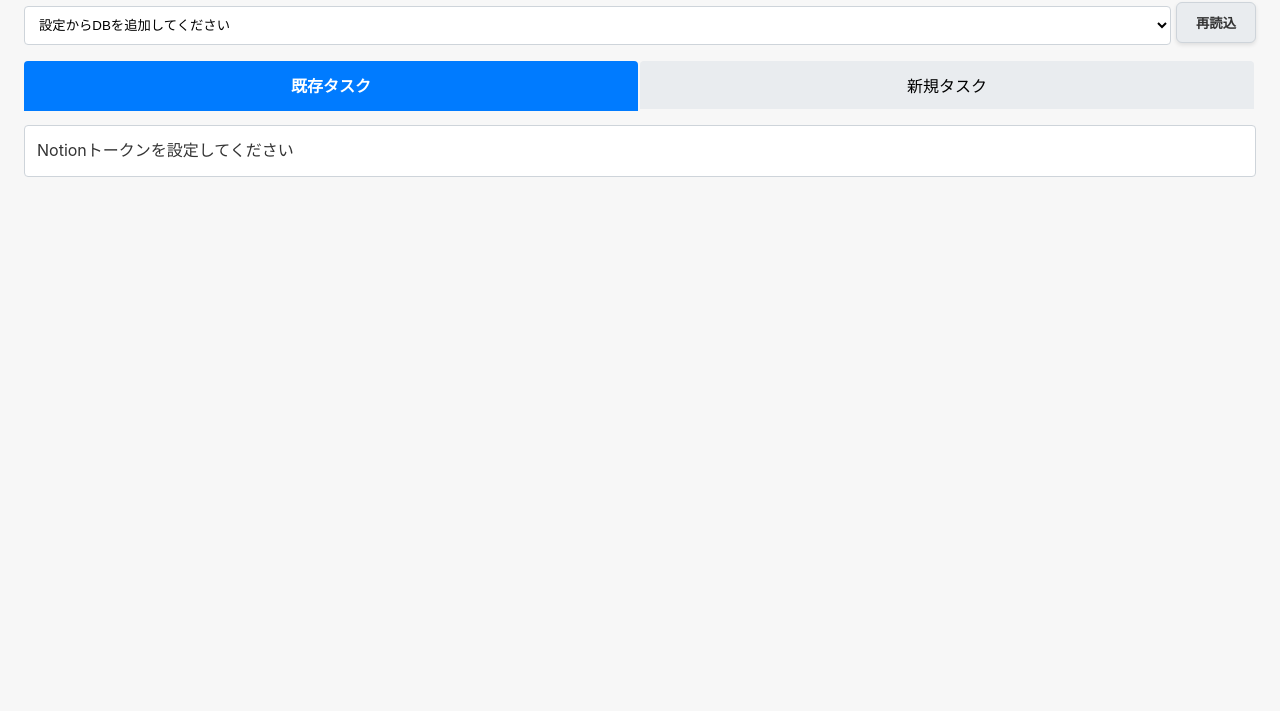
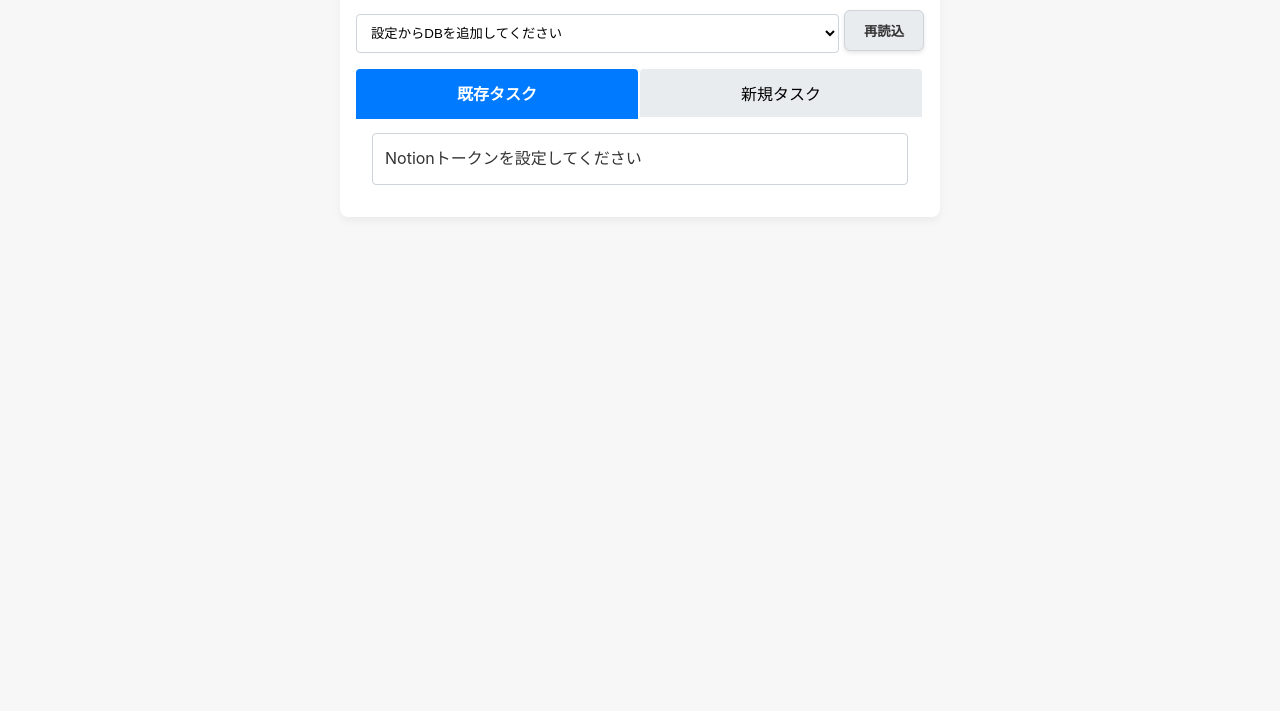
Before and after one commit to remotenextup-sketch/notion-webapp-repo, a plain HTML site: page index.html in a window 1280 px wide. Shown: the part 89-800 px from the top of the page. Drawn offline with Linux system fonts and the light colour scheme.

Commit message:
Update index.html

```diff
--- a/index.html
+++ b/index.html
@@ -13,28 +13,55 @@
             background-color: #f7f7f7;
             color: #333;
             line-height: 1.6;
-            /* ★ 修正: ベースフォントを大きくし、スマホ対応（16px） */
             font-size: 16px;
+            /* ★ 追加: bodyに中央寄せのスタイルは適用しない */
         }
+
+        /* ★ 新規追加: コンテンツ全体を制限し、中央に配置するコンテナ */
+        #appContainer {
+            max-width: 600px; /* PCでの最大幅を600pxに設定 */
+            margin: 0 auto; /* 中央寄せ */
+            padding: 0;
+            background-color: #fff; /* コンテンツエリアの背景を白に */
+            border-radius: 8px; /* 角を丸く */
+            box-shadow: 0 4px 8px rgba(0, 0, 0, 0.05); /* 影を追加 */
+        }
+
+        /* ★ 修正: bodyのpaddingはappContainer外になるため、appHeaderとコンテンツにpaddingを追加 */
+        #appHeader, #settingsView, #mainView, #runningTaskContainer {
+            padding: 0 16px;
+        }
+
+        /* ★ 修正: Tabは幅いっぱいを使うため、パディングを調整 */
+        .tab {
+            margin: 16px 0 0;
+            padding: 0 16px;
+        }
+        /* ★ 修正: Tabコンテンツのパディング */
+        #existingTaskTab, #newTaskTab {
+            padding: 0 16px 16px;
+        }
+
         .hidden { display: none; }
 
-        /* ★ 修正: ヘッダーコンテナのスタイル */
+        /* ヘッダーコンテナのスタイル */
         #appHeader {
             display: flex;
             justify-content: space-between;
             align-items: center;
             margin-bottom: 16px;
             border-bottom: 2px solid #eee;
-            padding-bottom: 8px;
+            padding-top: 16px; /* ヘッダー上部の余白を追加 */
         }
 
-        /* ★ 修正: H1のサイズをスマホでも見やすいサイズに調整 */
+        /* H1のサイズを調整 */
         h1 {
             color: #007bff;
             margin: 0;
             font-size: 1.6em;
         }
 
+        /* 以下、その他のスタイルは変更なし */
         h2 { color: #333; margin-top: 20px; }
         h3 { color: #333; font-size: 1.1em; margin-top: 20px; }
 
@@ -113,6 +140,9 @@
 
         /* 実行中タスク */
         #runningTaskContainer {
+            padding-bottom: 20px; /* 下部パディングを調整 */
+        }
+        #runningTaskContainer .inner {
             padding: 20px;
             background: #fff;
             border: 1px solid #ffc107;
@@ -190,7 +220,6 @@
         }
 
         /* 設定画面内のチェックボックス調整 */
-        /* ★ 変更: confEnableInactiveNotification も追加 */
         #confEnableOngoingNotification, #confEnableInactiveNotification {
             width: auto !important;
         }
@@ -199,6 +228,8 @@
 </head>
 
 <body>
+
+<div id="appContainer">
 
 <div id="appHeader">
     <h1>Notion × Toggl Timer</h1>
@@ -249,14 +280,14 @@
         <div style="clear: both;"></div>
     </div>
 
-    <div class="tab">
+    <div class="tab" style="padding: 0;">
         <button id="startExistingTask" class="active">既存タスク</button>
         <button id="startNewTask">新規タスク</button>
     </div>
 
     <div id="existingTaskTab">
         <ul id="taskListContainer">
-            <li>タスクを読み込んでいます...</li>
+            <li>Notionトークンを設定してください</li>
         </ul>
     </div>
 
@@ -281,6 +312,7 @@
 </div>
 
 <div id="runningTaskContainer" class="hidden">
+    <div class="inner">
         <h3 id="runningTaskTitle">実行中のタスク</h3>
         <div id="runningTimer">00:00:00</div>
 
@@ -291,6 +323,9 @@
         <button id="stopTaskButton" class="btn btn-gray" style="margin-right: 10px;">一時停止</button>
         <button id="completeTaskButton" class="btn btn-green">完了</button>
     </div>
+</div>
+
+</div>
 
 <div id="notificationContainer">
     タスクを停止/完了し、Notionに反映しました。
```
Lines whose indentation alone changed are shown as unchanged.
